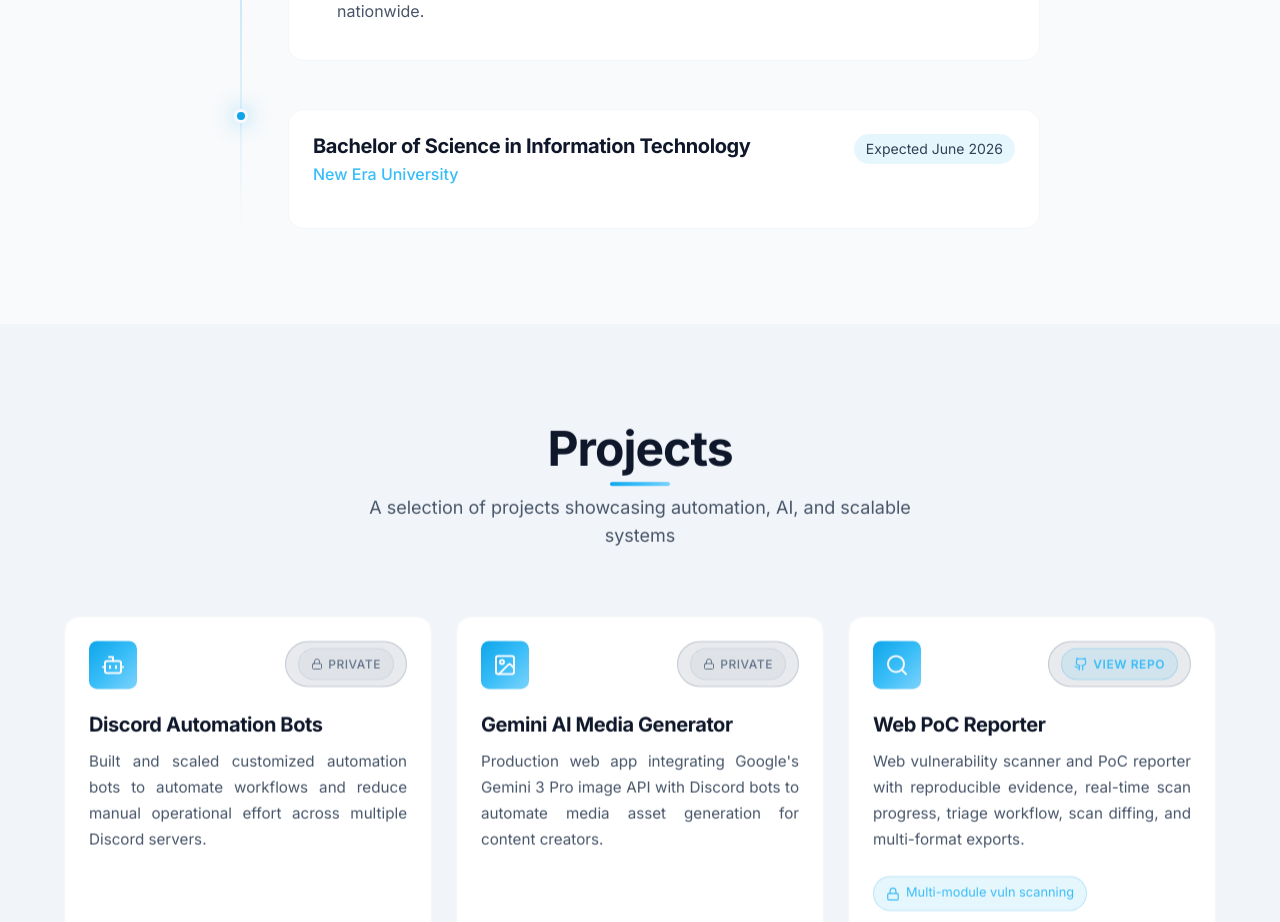
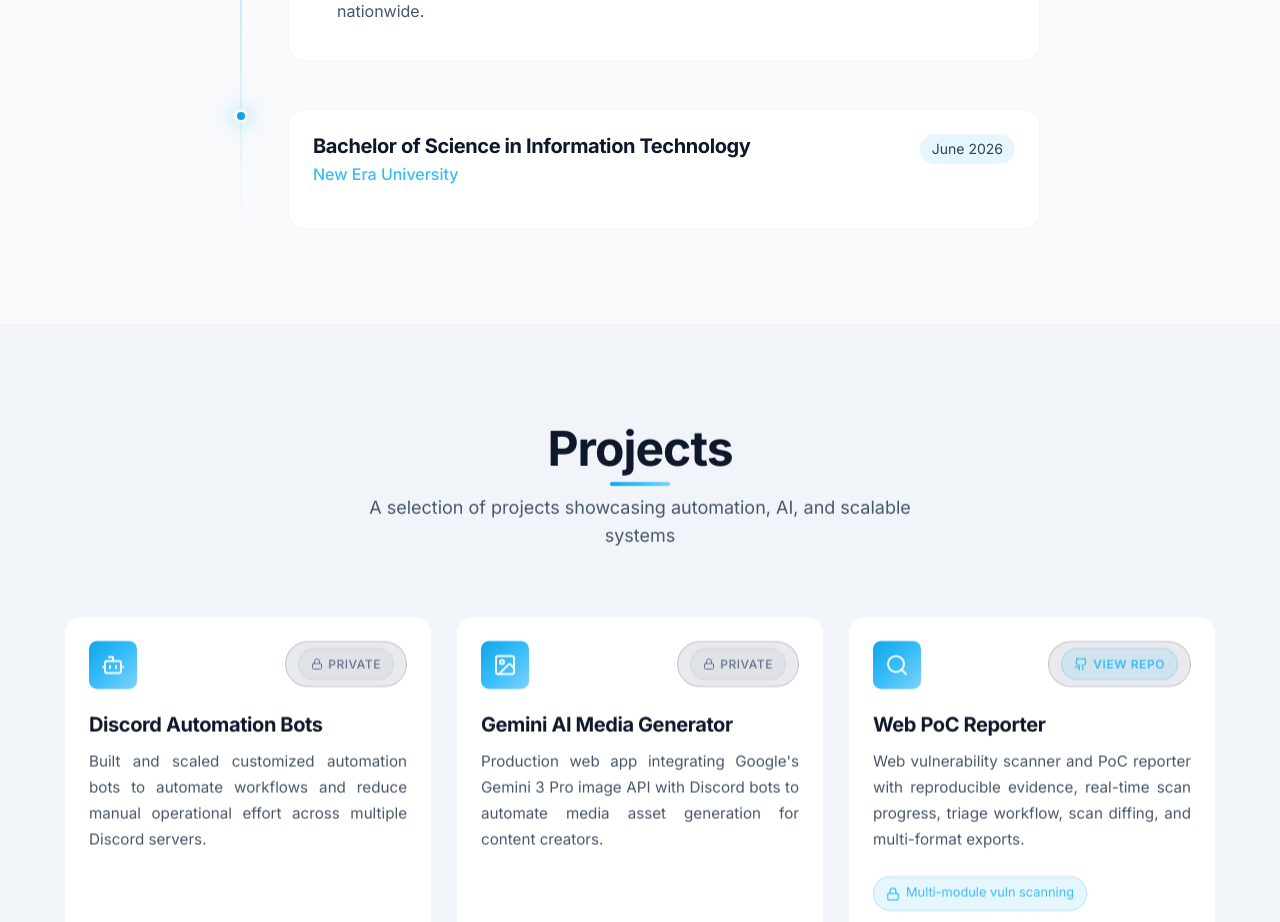
Before and after one commit to 5ky-lark/my-portfolio, a React (Vite) app: page / in a window 1280 px wide. Shown: the part 2960-3882 px from the top of the page. Built offline with nearby package versions, Linux system fonts and the light colour scheme.

Commit message:
chore: update education graduation date to June 2026

```diff
--- a/src/components/Experience.jsx
+++ b/src/components/Experience.jsx
@@ -29,7 +29,7 @@ const education = [
     {
         title: 'Bachelor of Science in Information Technology',
         company: 'New Era University',
-        date: 'Expected June 2026',
+        date: 'June 2026',
         description: [],
     },
 ]
```
